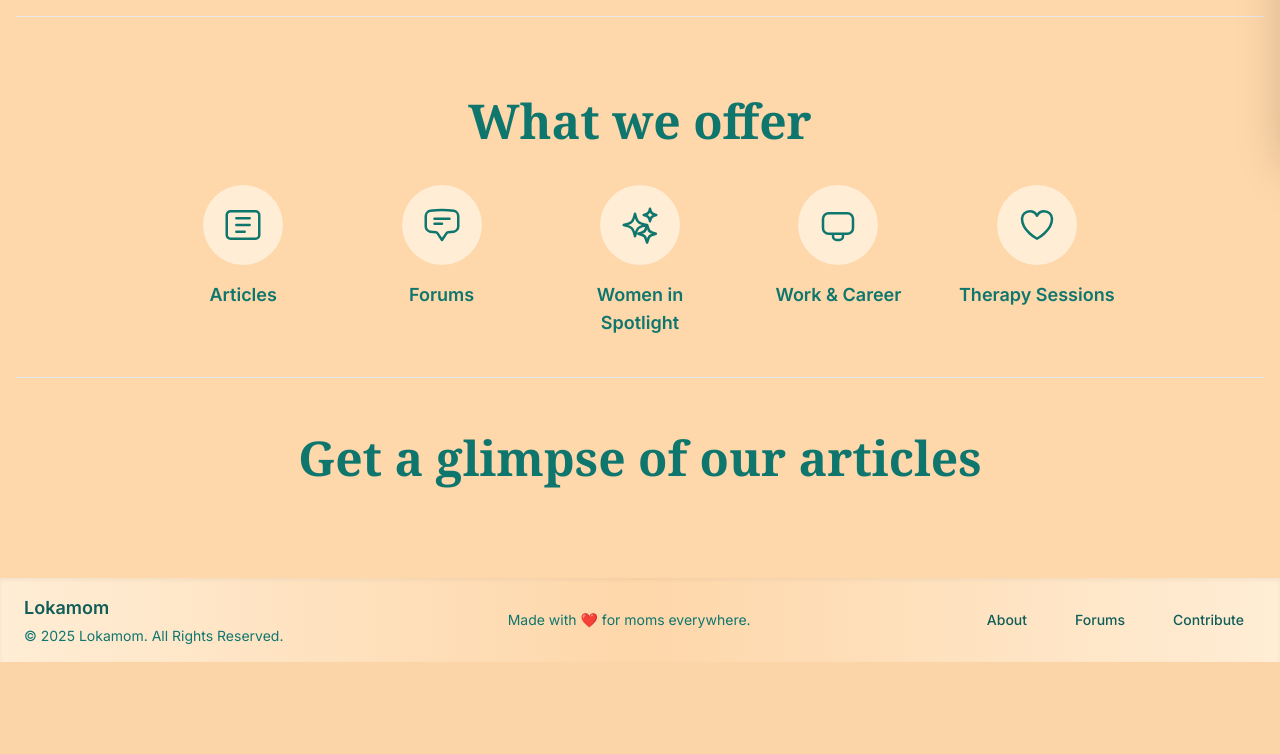
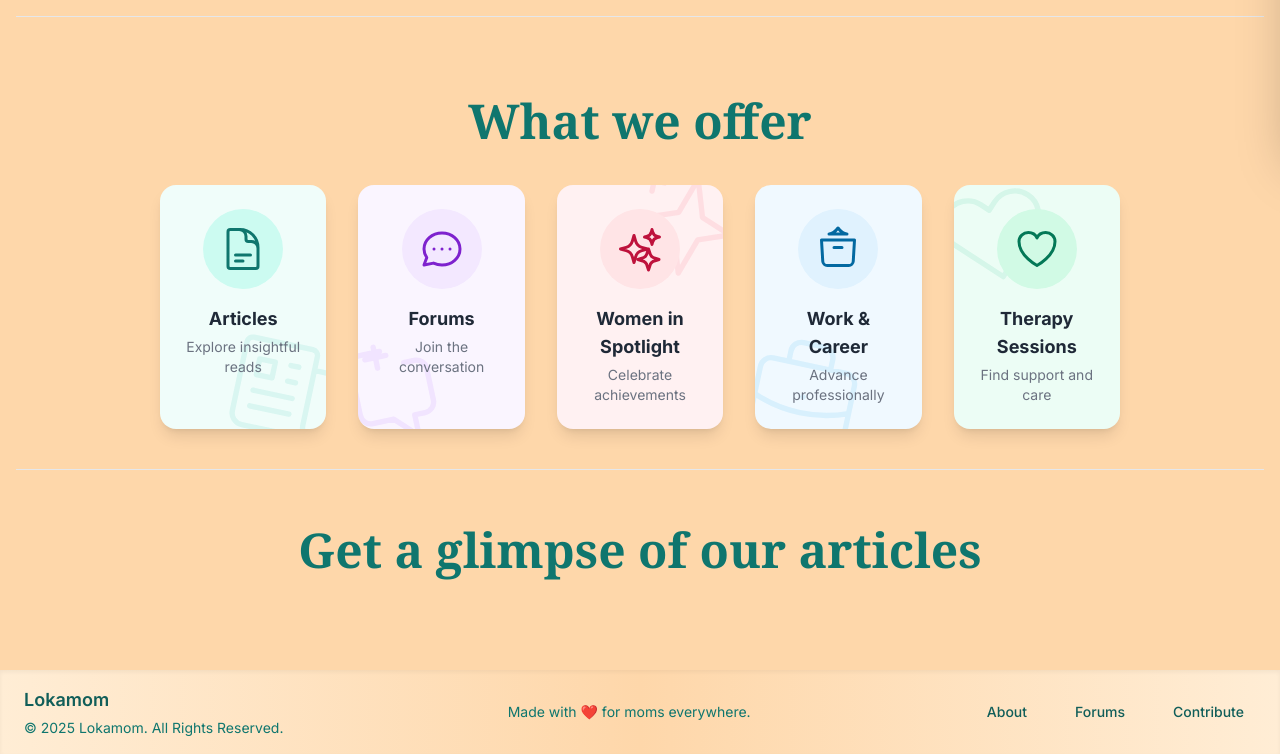
Before and after one commit to kiran-sindagi/Lokamom, a Django app: template home/templates/animated.html in a window 1280 px wide. Shown: the part 648-1402 px from the top of the page. Before the commit the page ends 1310 px from the top, so only its background shows below. Run offline with Django 3.2, Linux system fonts and the light colour scheme; the template is opened without the code that fills it, so the values that code supplies are empty; some libraries are stand-ins or nearby versions.

Commit message:
changed icons

```diff
--- a/home/templates/animated.html
+++ b/home/templates/animated.html
@@ -70,57 +70,76 @@ Your browser does not support the video tag.
 
   <div class="max-w-5xl mx-auto px-4 sm:px-6 lg:px-8">
     <h1 class="text-3xl sm:text-4xl md:text-5xl my-10 font-semibold text-[#0f766e] font-serif text-center">What we offer</h1>
-    <div class="grid grid-cols-2 sm:grid-cols-3 md:grid-cols-5 gap-8 text-center">
+<div class="grid grid-cols-2 md:grid-cols-3 lg:grid-cols-5 gap-6 md:gap-8">
 
             <!-- Item 1: Articles -->
-      <a href="{% url 'articles' %}" class="flex flex-col items-center group">
-        <div class="flex items-center justify-center h-20 w-20 rounded-full bg-orange-100 text-[#0f766e] transform group-hover:scale-110 transition-transform duration-300">
-          <svg xmlns="http://www.w3.org/2000/svg" fill="none" viewBox="0 0 24 24" stroke-width="1.5" stroke="currentColor" class="w-10 h-10">
-            <path stroke-linecap="round" stroke-linejoin="round" d="M4.5 3.75h15A2.25 2.25 0 0121.75 6v12a2.25 2.25 0 01-2.25 2.25h-15A2.25 2.25 0 012.25 18V6a2.25 2.25 0 012.25-2.25z" />
-            <path stroke-linecap="round" stroke-linejoin="round" d="M8 8h8M8 12h8M8 16h5" />
-          </svg>
+            <a href="#" class="relative flex flex-col justify-between items-center text-center bg-teal-50 rounded-2xl shadow-lg p-6 overflow-hidden group transition-all duration-300 hover:-translate-y-2 hover:shadow-2xl hover:shadow-teal-200/50">
+                <div class="absolute -bottom-6 -right-6 opacity-10 group-hover:opacity-20 transition-opacity duration-300 transform rotate-12">
+                     <svg class="w-32 h-32 text-teal-500" fill="none" stroke="currentColor" viewBox="0 0 24 24" xmlns="http://www.w3.org/2000/svg"><path stroke-linecap="round" stroke-linejoin="round" stroke-width="1" d="M12 7.5h1.5m-1.5 3h1.5m-7.5 3h7.5m-7.5 3h7.5m3-9h3.375c.621 0 1.125.504 1.125 1.125V18a2.25 2.25 0 01-2.25 2.25M16.5 7.5V18a2.25 2.25 0 002.25 2.25M16.5 7.5V4.875c0-.621-.504-1.125-1.125-1.125H4.125C3.504 3.75 3 4.254 3 4.875V18a2.25 2.25 0 002.25 2.25h13.5M6 7.5h3v3H6v-3z"></path></svg>
                 </div>
-        <h3 class="mt-4 text-lg font-semibold text-[#0f766e]">Articles</h3>
+                <div class="relative z-10 flex flex-col items-center">
+                    <div class="p-4 bg-teal-100 rounded-full mb-4">
+                        <svg class="w-12 h-12 text-teal-700" fill="none" stroke="currentColor" viewBox="0 0 24 24" xmlns="http://www.w3.org/2000/svg"><path stroke-linecap="round" stroke-linejoin="round" stroke-width="1.5" d="M19.5 14.25v-2.625a3.375 3.375 0 00-3.375-3.375h-1.5A1.125 1.125 0 0113.5 7.125v-1.5a3.375 3.375 0 00-3.375-3.375H8.25m0 12.75h7.5m-7.5 3H12M10.5 2.25H5.625c-.621 0-1.125.504-1.125 1.125v17.25c0 .621.504 1.125 1.125 1.125h12.75c.621 0 1.125-.504 1.125-1.125V11.25a9 9 0 00-9-9z"></path></svg>
+                    </div>
+                    <h3 class="text-lg font-bold text-gray-800">Articles</h3>
+                    <p class="mt-1 text-sm text-gray-500">Explore insightful reads</p>
+                </div>
             </a>
 
             <!-- Item 2: Forums -->
-      <a href="{% url 'forums' %}" class="flex flex-col items-center group">
-        <div class="flex items-center justify-center h-20 w-20 rounded-full bg-orange-100 text-[#0f766e] transform group-hover:scale-110 transition-transform duration-300">
-          <svg xmlns="http://www.w3.org/2000/svg" fill="none" viewBox="0 0 24 24" stroke-width="1.5" stroke="currentColor" class="w-10 h-10">
-            <path stroke-linecap="round" stroke-linejoin="round" d="M7.5 8.25h9m-9 3H12m-9.75 1.51c0 1.6 1.123 2.994 2.707 3.227 1.129.166 2.27.293 3.423.379.35.026.67.21.865.501L12 21l2.755-4.133a1.14 1.14 0 01.865-.501 48.172 48.172 0 003.423-.379c1.584-.233 2.707-1.626 2.707-3.228V6.741c0-1.602-1.123-2.995-2.707-3.228A48.394 48.394 0 0012 3c-2.392 0-4.744.175-7.043.513C3.373 3.746 2.25 5.14 2.25 6.741v6.018z" />
-          </svg>
+            <a href="#" class="relative flex flex-col justify-between items-center text-center bg-purple-50 rounded-2xl shadow-lg p-6 overflow-hidden group transition-all duration-300 hover:-translate-y-2 hover:shadow-2xl hover:shadow-purple-200/50">
+                 <div class="absolute -bottom-6 -left-10 opacity-10 group-hover:opacity-20 transition-opacity duration-300 transform -rotate-12">
+                     <svg class="w-32 h-32 text-purple-500" fill="none" stroke="currentColor" viewBox="0 0 24 24" xmlns="http://www.w3.org/2000/svg"><path stroke-linecap="round" stroke-linejoin="round" stroke-width="1" d="M17 8h2a2 2 0 012 2v6a2 2 0 01-2 2h-2v4l-4-4H9a2 2 0 01-2-2V7a2 2 0 012-2h4M5 8h1.5M5 11h1.5M5 14h1.5M12 4v4m-2-2h4"></path></svg>
                 </div>
-        <h3 class="mt-4 text-lg font-semibold text-[#0f766e]">Forums</h3>
+                <div class="relative z-10 flex flex-col items-center">
+                    <div class="p-4 bg-purple-100 rounded-full mb-4">
+                        <svg class="w-12 h-12 text-purple-700" fill="none" stroke="currentColor" viewBox="0 0 24 24" xmlns="http://www.w3.org/2000/svg"><path stroke-linecap="round" stroke-linejoin="round" stroke-width="1.5" d="M8 12h.01M12 12h.01M16 12h.01M21 12c0 4.418-4.03 8-9 8a9.863 9.863 0 01-4.255-.949L3 20l1.395-3.72C3.512 15.042 3 13.574 3 12c0-4.418 4.03-8 9-8s9 3.582 9 8z"></path></svg>
+                    </div>
+                    <h3 class="text-lg font-bold text-gray-800">Forums</h3>
+                    <p class="mt-1 text-sm text-gray-500">Join the conversation</p>
+                </div>
             </a>
 
             <!-- Item 3: Women in Spotlight -->
-      <a href="{% url 'WISList' %}" class="flex flex-col items-center group">
-        <div class="flex items-center justify-center h-20 w-20 rounded-full bg-orange-100 text-[#0f766e] transform group-hover:scale-110 transition-transform duration-300">
-          <svg xmlns="http://www.w3.org/2000/svg" fill="none" viewBox="0 0 24 24" stroke-width="1.5" stroke="currentColor" class="w-10 h-10">
-            <path stroke-linecap="round" stroke-linejoin="round" d="M9.813 15.904L9 18.75l-.813-2.846a4.5 4.5 0 00-3.09-3.09L2.25 12l2.846-.813a4.5 4.5 0 003.09-3.09L9 5.25l.813 2.846a4.5 4.5 0 003.09 3.09L15.75 12l-2.846.813a4.5 4.5 0 00-3.09 3.09zM18.259 8.715L18 9.75l-.259-1.035a3.375 3.375 0 00-2.455-2.456L14.25 6l1.036-.259a3.375 3.375 0 002.455-2.456L18 2.25l.259 1.035a3.375 3.375 0 002.456 2.456L21.75 6l-1.035.259a3.375 3.375 0 00-2.456 2.456zM16.898 20.562L16.25 22.5l-.648-1.938a3.375 3.375 0 00-2.684-2.684l-1.938-.648 1.938-.648a3.375 3.375 0 002.684-2.684l.648-1.938.648 1.938a3.375 3.375 0 002.684 2.684l1.938.648-1.938.648a3.375 3.375 0 00-2.684 2.684z" />
-          </svg>
+            <a href="#" class="relative flex flex-col justify-between items-center text-center bg-rose-50 rounded-2xl shadow-lg p-6 overflow-hidden group transition-all duration-300 hover:-translate-y-2 hover:shadow-2xl hover:shadow-rose-200/50">
+                 <div class="absolute -top-6 -right-6 opacity-10 group-hover:opacity-20 transition-opacity duration-300 transform rotate-12">
+                     <svg class="w-32 h-32 text-rose-500" fill="none" stroke="currentColor" viewBox="0 0 24 24" xmlns="http://www.w3.org/2000/svg"><path stroke-linecap="round" stroke-linejoin="round" stroke-width="1" d="M5 3v4M3 5h4M6 17v4m-2-2h4m5-16l2.286 6.857L21 12l-5.714 2.143L13 21l-2.286-6.857L5 12l5.714-2.143L13 3z"></path></svg>
                 </div>
-        <h3 class="mt-4 text-lg font-semibold text-[#0f766e]">Women in Spotlight</h3>
+                <div class="relative z-10 flex flex-col items-center">
+                    <div class="p-4 bg-rose-100 rounded-full mb-4">
+                        <svg class="w-12 h-12 text-rose-700" fill="none" stroke="currentColor" viewBox="0 0 24 24" xmlns="http://www.w3.org/2000/svg"><path stroke-linecap="round" stroke-linejoin="round" stroke-width="1.5" d="M9.813 15.904L9 18.75l-.813-2.846a4.5 4.5 0 00-3.09-3.09L2.25 12l2.846-.813a4.5 4.5 0 003.09-3.09L9 5.25l.813 2.846a4.5 4.5 0 003.09 3.09L15.75 12l-2.846.813a4.5 4.5 0 00-3.09 3.09zM18.259 8.715L18 9.75l-.259-1.035a3.375 3.375 0 00-2.455-2.456L14.25 6l1.036-.259a3.375 3.375 0 002.455-2.456L18 2.25l.259 1.035a3.375 3.375 0 002.456 2.456L21.75 6l-1.035.259a3.375 3.375 0 00-2.456 2.456zM16.898 20.562L16.25 22.5l-.648-1.938a3.375 3.375 0 00-2.684-2.684l-1.938-.648 1.938-.648a3.375 3.375 0 002.684-2.684l.648-1.938.648 1.938a3.375 3.375 0 002.684 2.684l1.938.648-1.938.648a3.375 3.375 0 00-2.684 2.684z"></path></svg>
+                    </div>
+                    <h3 class="text-lg font-bold text-gray-800">Women in Spotlight</h3>
+                    <p class="mt-1 text-sm text-gray-500">Celebrate achievements</p>
+                </div>
             </a>
 
             <!-- Item 4: Work & Career -->
-      <a href="{% url 'work-career' %}" class="flex flex-col items-center group">
-        <div class="flex items-center justify-center h-20 w-20 rounded-full bg-orange-100 text-[#0f766e] transform group-hover:scale-110 transition-transform duration-300">
-          <svg xmlns="http://www.w3.org/2000/svg" fill="none" viewBox="0 0 24 24" stroke-width="1.5" stroke="currentColor" class="w-10 h-10">
-            <path stroke-linecap="round" stroke-linejoin="round" d="M9 17.25v1.5a2.25 2.25 0 002.25 2.25h1.5A2.25 2.25 0 0015 18.75v-1.5m-6 0h6m-6 0H6.375a3.375 3.375 0 01-3.375-3.375V8.25a3.375 3.375 0 013.375-3.375h11.25a3.375 3.375 0 013.375 3.375v5.625a3.375 3.375 0 01-3.375 3.375H9.375z" />
-          </svg>
+            <a href="#" class="relative flex flex-col justify-between items-center text-center bg-sky-50 rounded-2xl shadow-lg p-6 overflow-hidden group transition-all duration-300 hover:-translate-y-2 hover:shadow-2xl hover:shadow-sky-200/50">
+                 <div class="absolute -bottom-8 -left-4 opacity-10 group-hover:opacity-20 transition-opacity duration-300 transform rotate-12">
+                    <svg class="w-32 h-32 text-sky-500" fill="none" stroke="currentColor" viewBox="0 0 24 24" xmlns="http://www.w3.org/2000/svg"><path stroke-linecap="round" stroke-linejoin="round" stroke-width="1" d="M21 13.255A23.931 23.931 0 0112 15c-3.183 0-6.22-.62-9-1.745M16 6V4a2 2 0 00-2-2h-4a2 2 0 00-2 2v2m4 6h.01M5 20h14a2 2 0 002-2V8a2 2 0 00-2-2H5a2 2 0 00-2 2v10a2 2 0 002 2z"></path></svg>
                 </div>
-        <h3 class="mt-4 text-lg font-semibold text-[#0f766e]">Work & Career</h3>
+                <div class="relative z-10 flex flex-col items-center">
+                    <div class="p-4 bg-sky-100 rounded-full mb-4">
+                        <svg class="w-12 h-12 text-sky-700" fill="none" stroke="currentColor" viewBox="0 0 24 24" xmlns="http://www.w3.org/2000/svg"><path stroke-linecap="round" stroke-linejoin="round" stroke-width="1.5" d="M20.25 7.5l-.625 10.632a2.25 2.25 0 01-2.247 2.118H6.622a2.25 2.25 0 01-2.247-2.118L3.75 7.5M10 11.25h4M3.75 7.5h16.5M12 1.5s-2.25 3-4.5 3h9c-2.25 0-4.5-3-4.5-3z"></path></svg>
+                    </div>
+                    <h3 class="text-lg font-bold text-gray-800">Work & Career</h3>
+                    <p class="mt-1 text-sm text-gray-500">Advance professionally</p>
+                </div>
             </a>
 
             <!-- Item 5: Therapy Sessions -->
-      <a href="{% url 'letter' %}" class="flex flex-col items-center group col-span-2 sm:col-span-1">
-        <div class="flex items-center justify-center h-20 w-20 rounded-full bg-orange-100 text-[#0f766e] transform group-hover:scale-110 transition-transform duration-300">
-          <svg xmlns="http://www.w3.org/2000/svg" fill="none" viewBox="0 0 24 24" stroke-width="1.5" stroke="currentColor" class="w-10 h-10">
-            <path stroke-linecap="round" stroke-linejoin="round" d="M21 8.25c0-2.485-2.099-4.5-4.688-4.5-1.935 0-3.597 1.126-4.312 2.733-.715-1.607-2.377-2.733-4.313-2.733C5.1 3.75 3 5.765 3 8.25c0 7.22 9 12 9 12s9-4.78 9-12z" />
-          </svg>
+            <a href="#" class="relative flex flex-col justify-between items-center text-center bg-emerald-50 rounded-2xl shadow-lg p-6 overflow-hidden group col-span-2 md:col-span-1 transition-all duration-300 hover:-translate-y-2 hover:shadow-2xl hover:shadow-emerald-200/50">
+                <div class="absolute -top-4 -left-6 opacity-10 group-hover:opacity-20 transition-opacity duration-300 transform -rotate-12">
+                    <svg class="w-32 h-32 text-emerald-500" fill="none" stroke="currentColor" viewBox="0 0 24 24" xmlns="http://www.w3.org/2000/svg"><path stroke-linecap="round" stroke-linejoin="round" stroke-width="1" d="M4.318 6.318a4.5 4.5 0 000 6.364L12 20.364l7.682-7.682a4.5 4.5 0 00-6.364-6.364L12 7.636l-1.318-1.318a4.5 4.5 0 00-6.364 0z"></path></svg>
                 </div>
-        <h3 class="mt-4 text-lg font-semibold text-[#0f766e]">Therapy Sessions</h3>
+                <div class="relative z-10 flex flex-col items-center">
+                    <div class="p-4 bg-emerald-100 rounded-full mb-4">
+                        <svg class="w-12 h-12 text-emerald-700" fill="none" stroke="currentColor" viewBox="0 0 24 24" xmlns="http://www.w3.org/2000/svg"><path stroke-linecap="round" stroke-linejoin="round" stroke-width="1.5" d="M21 8.25c0-2.485-2.099-4.5-4.688-4.5-1.935 0-3.597 1.126-4.312 2.733-.715-1.607-2.377-2.733-4.313-2.733C5.1 3.75 3 5.765 3 8.25c0 7.22 9 12 9 12s9-4.78 9-12z"></path></svg>
+                    </div>
+                    <h3 class="text-lg font-bold text-gray-800">Therapy Sessions</h3>
+                    <p class="mt-1 text-sm text-gray-500">Find support and care</p>
+                </div>
             </a>
 
         </div>
```
Lines whose indentation alone changed are shown as unchanged.
